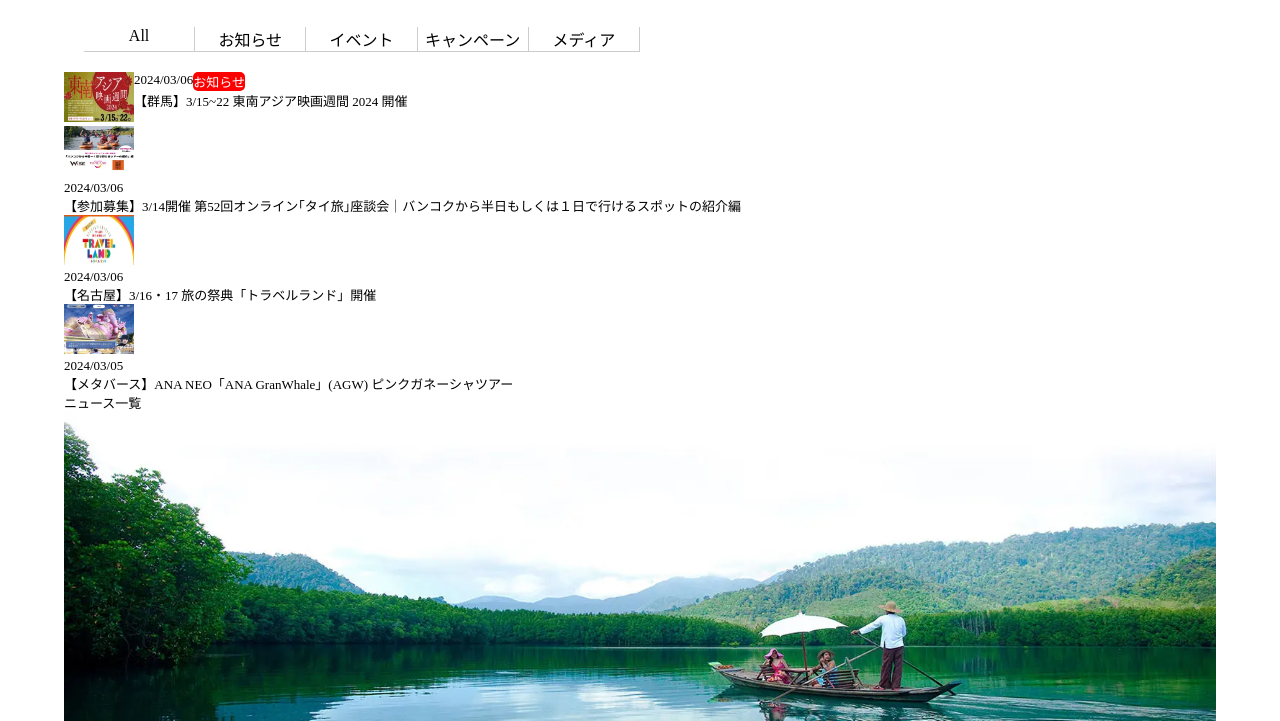
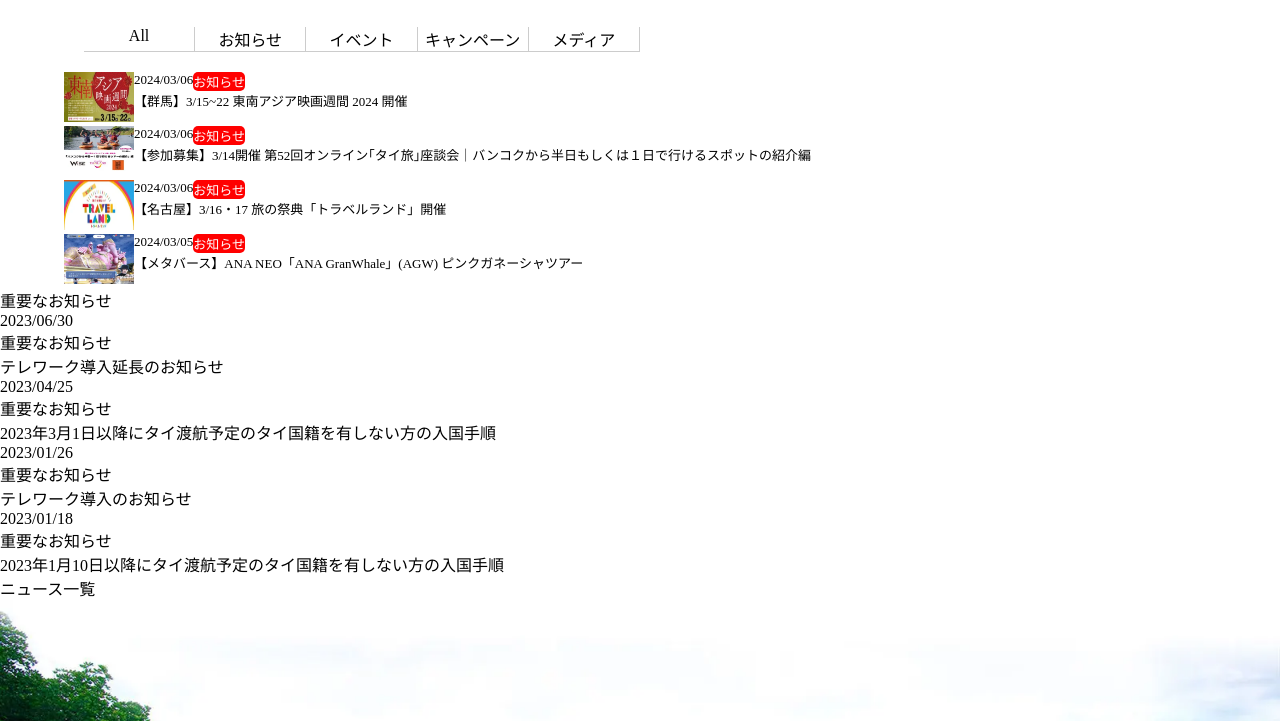
Before and after one commit to sreykeang/K, a website: page index.html in a window 1280 px wide. Shown: the part 823-1544 px from the top of the page. Drawn offline with nearby package versions, Linux system fonts and the light colour scheme.

Commit message:
toppage-text

```diff
--- a/index.html
+++ b/index.html
@@ -140,37 +140,105 @@
             </a>
           </li>
           <li>
-            <a href="https://www.thailandtravel.or.jp/news/132534/">
+            <a class="text-list-wrapper" href="https://www.thailandtravel.or.jp/news/132534/">
               <div>
                 <img class="img-list" src="img/zadankai52-1-256x215.webp" alt="【参加募集】3/14開催 第52回オンライン｢タイ旅｣座談会｜バンコクから半日もしくは１日で行けるスポットの紹介編">
               </div>
-              <div class="text">2024/03/06</div>
-              <div class="text">【参加募集】3/14開催 第52回オンライン｢タイ旅｣座談会｜バンコクから半日もしくは１日で行けるスポットの紹介編</div>
+              <div>
+                <div class="text">
+                  <p>2024/03/06</p>
+                  <p class="news-list-category">お知らせ</p>
+                </div>
+                <div class="text">
+                  <p>【参加募集】3/14開催 第52回オンライン｢タイ旅｣座談会｜バンコクから半日もしくは１日で行けるスポットの紹介編 </p>
+                </div>
+              </div>
             </a>
           </li>
           <li>
-            <a href="https://www.thailandtravel.or.jp/news/132568/">
+            <a class="text-list-wrapper" href="https://www.thailandtravel.or.jp/news/132568/">
               <div>
                 <img class="img-list" src="img/2.webp" alt="【名古屋】3/16・17 旅の祭典「トラベルランド」開催">
               </div>
-              <div class="text">2024/03/06</div>
-              <div class="text">【名古屋】3/16・17 旅の祭典「トラベルランド」開催</div>
+              <div>
+                <div class="text">
+                  <p>2024/03/06</p>
+                  <p class="news-list-category">お知らせ</p>
+                </div>
+                <div class="text">
+                  <p>【名古屋】3/16・17 旅の祭典「トラベルランド」開催</p>
+                </div>
+              </div>
             </a>
           </li>
           <li>
-            <a href="https://www.thailandtravel.or.jp/news/132365/">
+            <a class="text-list-wrapper" href="https://www.thailandtravel.or.jp/news/132365/">
               <div>
                 <img class="img-list" src="img/WEB_ANANEO_3-1-256x245.webp"alt="【メタバース】ANA NEO「ANA GranWhale」(AGW) ピンクガネーシャツアー">
               </div>
-              <div class="text">2024/03/05</div>
-              <div class="text">【メタバース】ANA NEO「ANA GranWhale」(AGW) ピンクガネーシャツアー</div>
+              <div>
+                <div class="text">
+                  <p>2024/03/05 </p>
+                  <p class="news-list-category">お知らせ</p>
+                </div>
+                <div class="text">
+                  <p>【メタバース】ANA NEO「ANA GranWhale」(AGW) ピンクガネーシャツアー</p>
+                </div>
+              </div>
             </a>
           </li>
-          <div>
-            <a href="https://www.thailandtravel.or.jp/news/">ニュース一覧</a>
-          </div>
         </ul>
-      <div>
+      </div>
+      <div class="toppage-text">
+        <ul>
+          <li class="text-link">
+            <a href="https://www.thailandtravel.or.jp/news_cat/attention/">重要なお知らせ</a>
+          </li>
+          <li class="text-link">
+            <div class="link">
+              <p>2023/06/30</p>
+              <p class="link-category">重要なお知らせ</p>
+            </div>
+            <div class="link">
+              <a href="https://www.thailandtravel.or.jp/news/121782/">テレワーク導入延長のお知らせ</a>
+            </div>
+          </li>
+          <li class="text-link">
+            <div class="link">
+              <p>2023/04/25</p>
+              <p class="link-category">重要なお知らせ</p>
+            </div>
+            <div class="link">
+              <a href="https://www.thailandtravel.or.jp/news/119431/">2023年3月1日以降にタイ渡航予定のタイ国籍を有しない方の入国手順</a>
+            </div>
+          </li>
+          <li class="text-link">
+            <div class="link">
+              <p>2023/01/26</p>
+              <p class="link-category">重要なお知らせ</p>
+            </div>
+            <div class="link">
+              <a href="https://www.thailandtravel.or.jp/news/116246/">テレワーク導入のお知らせ</a>
+            </div>
+          </li>
+          <li class="text-link">
+            <div class="link">
+              <p>2023/01/18</p>
+              <p class="link-category">重要なお知らせ</p>
+            </div>
+            <div class="link">
+              <a href="https://www.thailandtravel.or.jp/news/115932/">2023年1月10日以降にタイ渡航予定のタイ国籍を有しない方の入国手順</a>
+            </div>
+          </li>
+        </ul>
+      </div>
+
+
+
+        <div class="toppage-news">
+          <a class="link-category" href="https://www.thailandtravel.or.jp/news/">ニュース一覧</a>
+        </div>
+
     </div>
 
     <footer>
--- a/sass/project/_toppage.scss
+++ b/sass/project/_toppage.scss
@@ -46,6 +46,30 @@
         }
       }
     }
+    .toppage-text {
+
+      .text-link {
+        display: flex;
+        .link {
+          display: flex;
+          .link-category {
+            background-color: white;
+            color: #e71784;
+            border-radius: 5px;
+          }
+        }
+      }
+
+    }
+
+
+
+
+
+
+    .toppage-news {
+
+    }
 
   }
 
```
Also changed, not shown: css/project/index.css, css/style.css, 2 other files.
